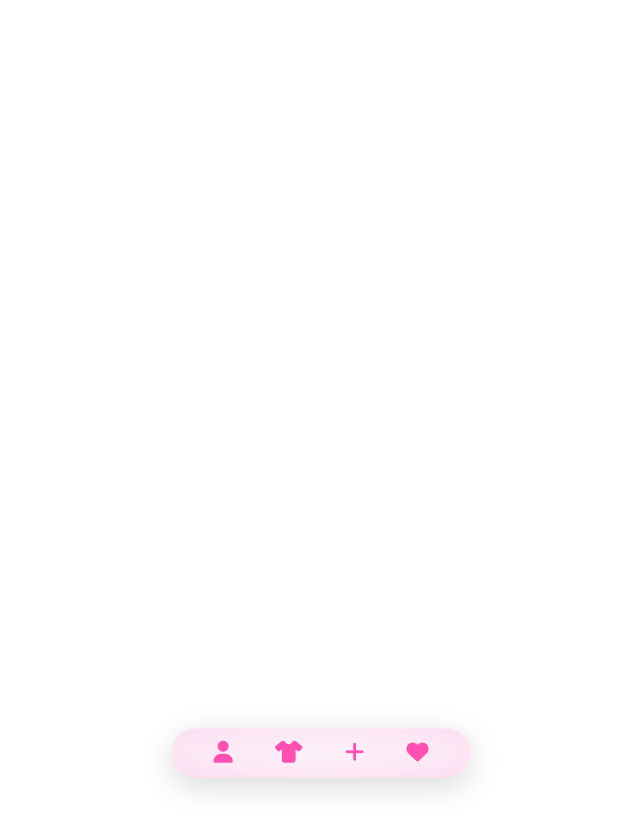
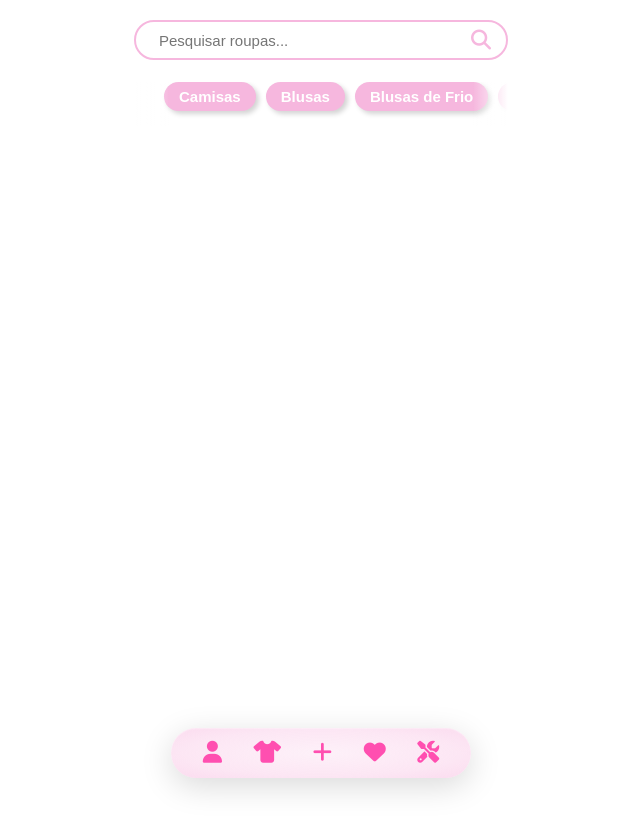
Before and after one commit to ArthurBarcelos1/MyCloset, a plain HTML site: page admin.html in a window 1280 px wide. Shown: the whole page, without its empty margins (319-959 px from the left). Before the commit the page ends 800 px from the top, so only its background shows below. Drawn offline with Linux system fonts and the light colour scheme.

Commit message:
Add files via upload

```diff
--- a/admin.html
+++ b/admin.html
@@ -16,6 +16,34 @@
 </head>
 <body>
 
+<div class="phone">
+
+    <main>
+        <div class="AdminProducts">
+
+        <div class="search-box">
+            <input type="text" id="search" placeholder="Pesquisar roupas...">
+            <button>
+                <i class="fa-solid fa-magnifying-glass"></i>
+            </button>
+        </div>
+
+        <div class="categories-wrapper">
+            <div class="categories">
+                <button class="sideStartButton">Camisas</button>
+                <button>Blusas</button>
+                <button>Blusas de Frio</button>
+                <button>Sapatos</button>
+                <button>Bolsas</button>
+                <button>Vestidos</button>
+                <button class="sideEndButton">Calças</button>
+            </div>
+        </div>
+
+        </div>
+
+    </main>
+
     <nav class="bottom-bar">
         <a href="home.html"><button>
             <i class="fa-solid fa-user"></i>
@@ -33,10 +61,13 @@
             <i class="fa-solid fa-heart"></i>
         </button></a>
 
-        <a href="admin.html" id="adminBTN" style="display: none;" ><button>
+        <a href="admin.html" id="adminBTN"><button>
             <i class="fa-solid fa-screwdriver-wrench"></i>
         </button></a>
     </nav>
 
+</div>
+
+<script src="js/search.js"></script>
 </body>
 </html>
--- a/css/styles.css
+++ b/css/styles.css
@@ -147,23 +147,17 @@ main::-webkit-scrollbar{
 .categories-wrapper::after{
 
     content:"";
-
     position:absolute;
-
     top:0;
     bottom:0;
-
     width:35px;
-
     z-index:5;
-
     pointer-events:none;
 }
 
 .categories-wrapper::before{
 
     left:0;
-
     background:linear-gradient(
         to right,
         white 0%,
@@ -174,7 +168,6 @@ main::-webkit-scrollbar{
 .categories-wrapper::after{
 
     right:0;
-
     background:linear-gradient(
         to left,
         white 0%,
@@ -206,7 +199,7 @@ main::-webkit-scrollbar{
     aspect-ratio:1;
     border-radius: 10px;
     border-color: var(--cor1);
-    border-width: 4px;
+    border-width: 3px;
     border-style: solid;
 }
 
@@ -509,3 +502,7 @@ main::-webkit-scrollbar{
     margin: 0;
     color: #8a8a8a;
 }
+
+/* ==========================
+   Admin
+========================== */
--- a/js/sw.js
+++ b/js/sw.js
@@ -1,4 +1,4 @@
-const CACHE_NAME = "MyCloset-v1.821.1";
+const CACHE_NAME = "MyCloset-v1.821.11";
 
 const urlsToCache = [
     "./",
```
Also changed, not shown: liked.html (+13 -1 lines).
